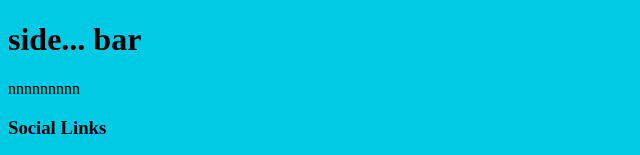
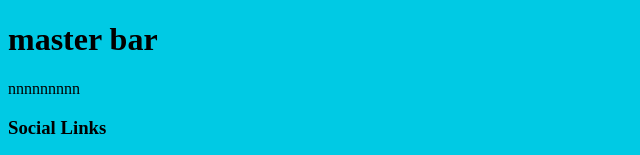
Before and after one commit to abdo-flifel/test, a plain HTML site: page index.html in a window 1280 px wide. Shown: the top 155 px of the page, without its empty margins (0-640 px from the left). Drawn offline with Linux system fonts and the light colour scheme.

Commit message:
mas side bar header

```diff
--- a/index.html
+++ b/index.html
@@ -9,7 +9,7 @@
 </head>
 <body>
         <header>
-                <h1>side... bar</h1>
+                <h1>master bar</h1>
             </header>
 
             <div class="container">
```
